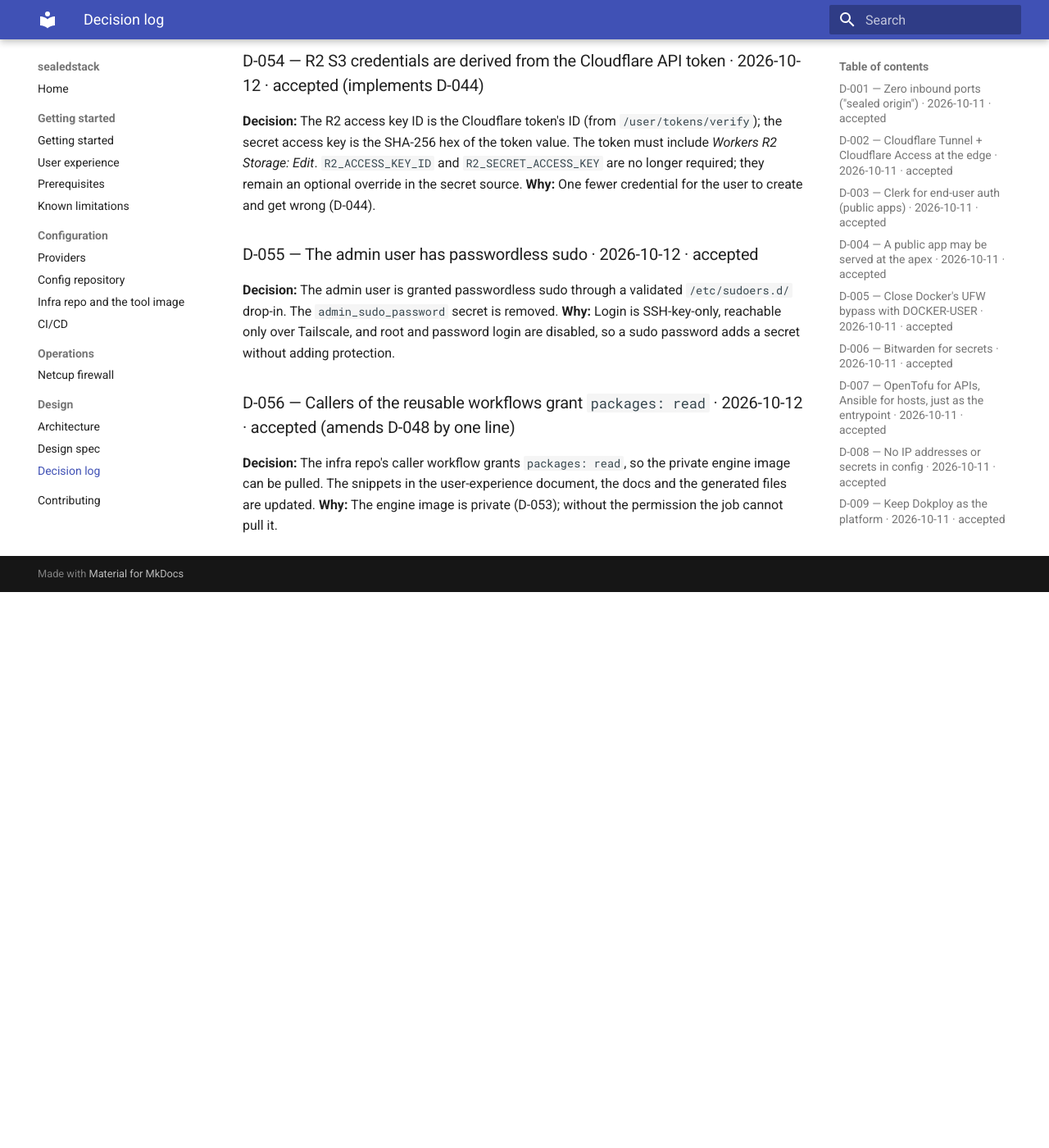
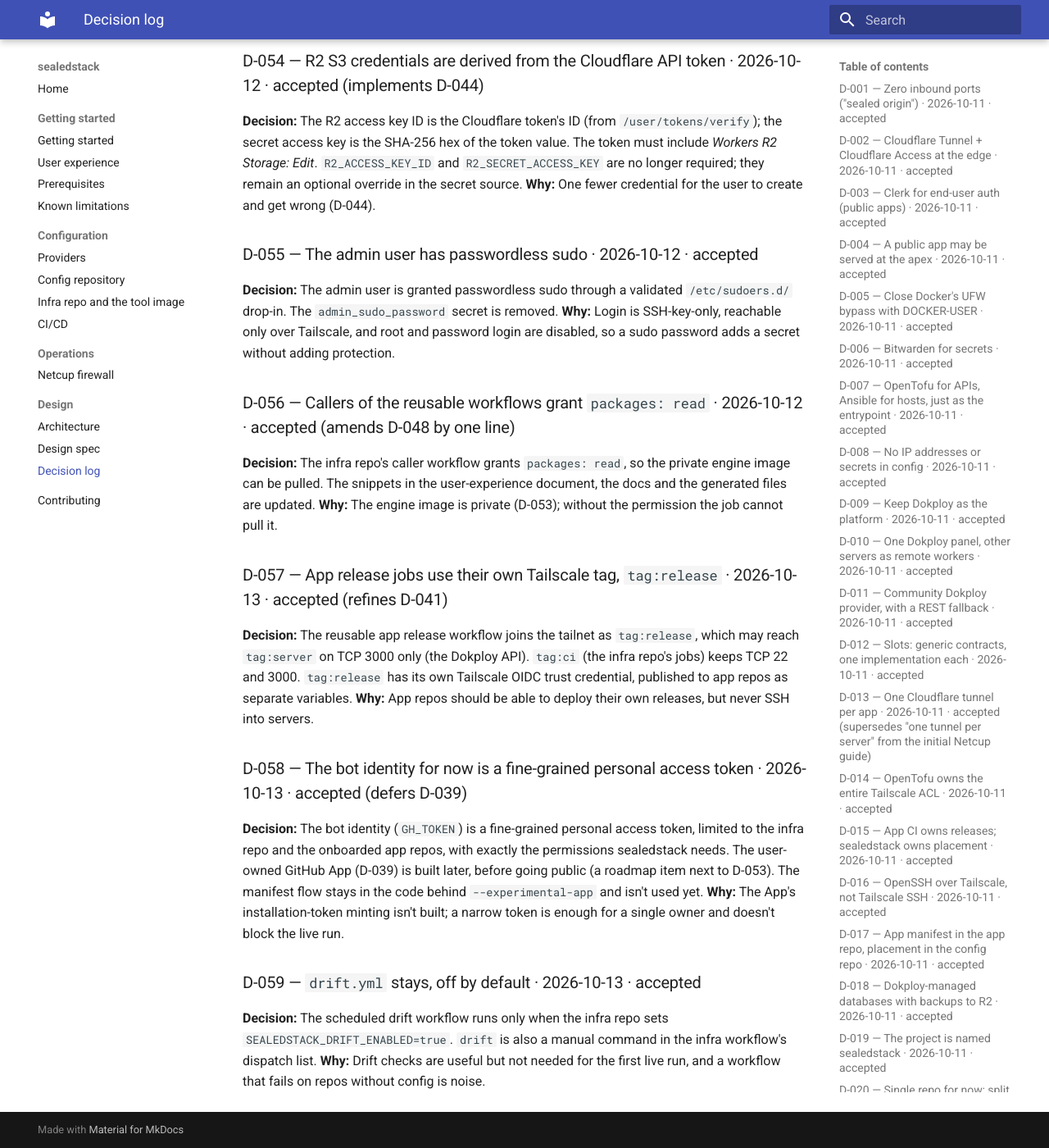
Before and after one commit to gauravnagar19/sealedstack, an MkDocs documentation site: the page built from docs/decisions.md, in a window 1280 px wide and 1400 px high, scrolled down 11932 px. Shown: the whole window at 82% size. Built offline with MkDocs 1.6.1 and Material for MkDocs 9.7.7, drawn with Linux system fonts in a browser that asks for light colours; before the commit the page ends 12654 px from its top, so only the background shows below that.

Commit message:
docs: record D-057 (tag:release), D-058 (fine-grained token bot identity), D-059 (drift off by default)
Docs only. publish-check runs before push.

Co-Authored-By: Claude Sonnet 5.5 <noreply@anthropic.com>

```diff
--- a/docs/decisions.md
+++ b/docs/decisions.md
@@ -236,3 +236,15 @@ GitHub environments with required reviewers are still used where the plan suppor
 ### D-056 — Callers of the reusable workflows grant `packages: read` · 2026-10-12 · accepted (amends D-048 by one line)
 **Decision:** The infra repo's caller workflow grants `packages: read`, so the private engine image can be pulled. The snippets in the user-experience document, the docs and the generated files are updated.
 **Why:** The engine image is private (D-053); without the permission the job cannot pull it.
+
+### D-057 — App release jobs use their own Tailscale tag, `tag:release` · 2026-10-13 · accepted (refines D-041)
+**Decision:** The reusable app release workflow joins the tailnet as `tag:release`, which may reach `tag:server` on TCP 3000 only (the Dokploy API). `tag:ci` (the infra repo's jobs) keeps TCP 22 and 3000. `tag:release` has its own Tailscale OIDC trust credential, published to app repos as separate variables.
+**Why:** App repos should be able to deploy their own releases, but never SSH into servers.
+
+### D-058 — The bot identity for now is a fine-grained personal access token · 2026-10-13 · accepted (defers D-039)
+**Decision:** The bot identity (`GH_TOKEN`) is a fine-grained personal access token, limited to the infra repo and the onboarded app repos, with exactly the permissions sealedstack needs. The user-owned GitHub App (D-039) is built later, before going public (a roadmap item next to D-053). The manifest flow stays in the code behind `--experimental-app` and isn't used yet.
+**Why:** The App's installation-token minting isn't built; a narrow token is enough for a single owner and doesn't block the live run.
+
+### D-059 — `drift.yml` stays, off by default · 2026-10-13 · accepted
+**Decision:** The scheduled drift workflow runs only when the infra repo sets `SEALEDSTACK_DRIFT_ENABLED=true`. `drift` is also a manual command in the infra workflow's dispatch list.
+**Why:** Drift checks are useful but not needed for the first live run, and a workflow that fails on repos without config is noise.
```
